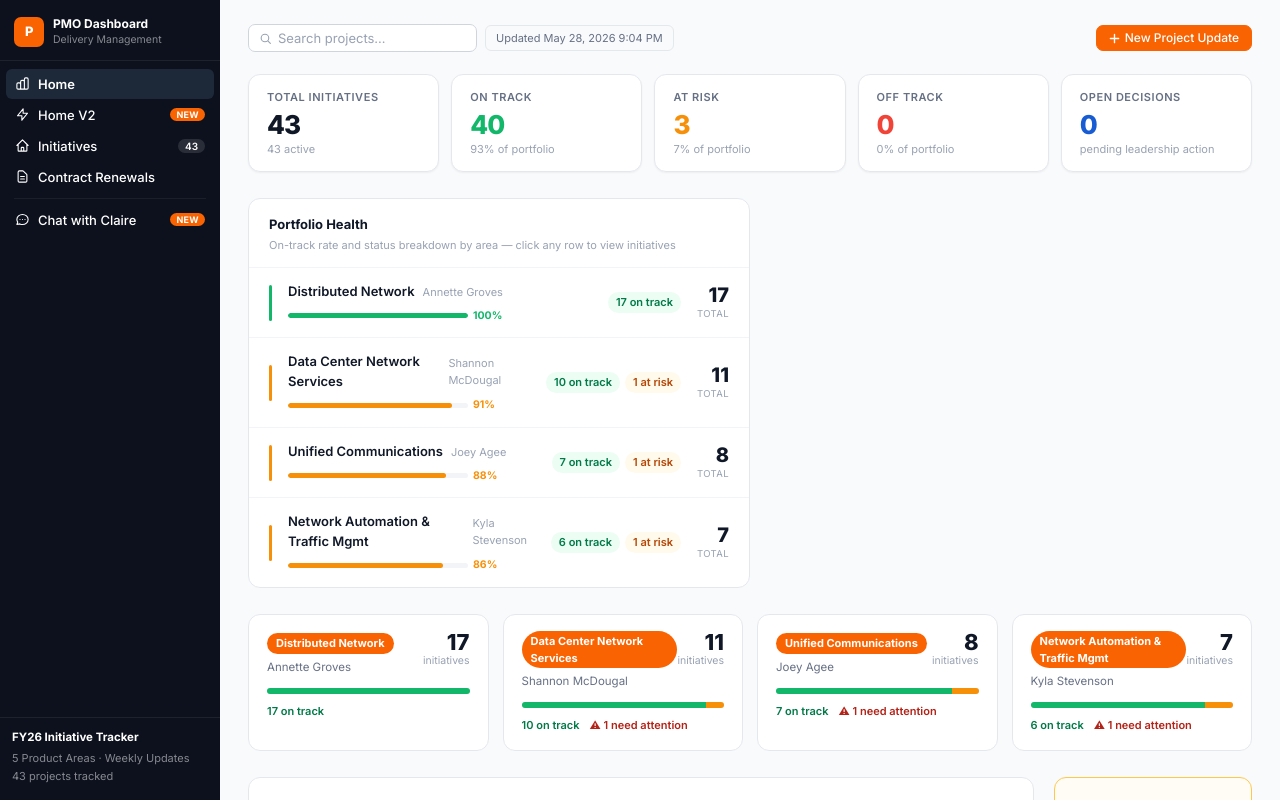
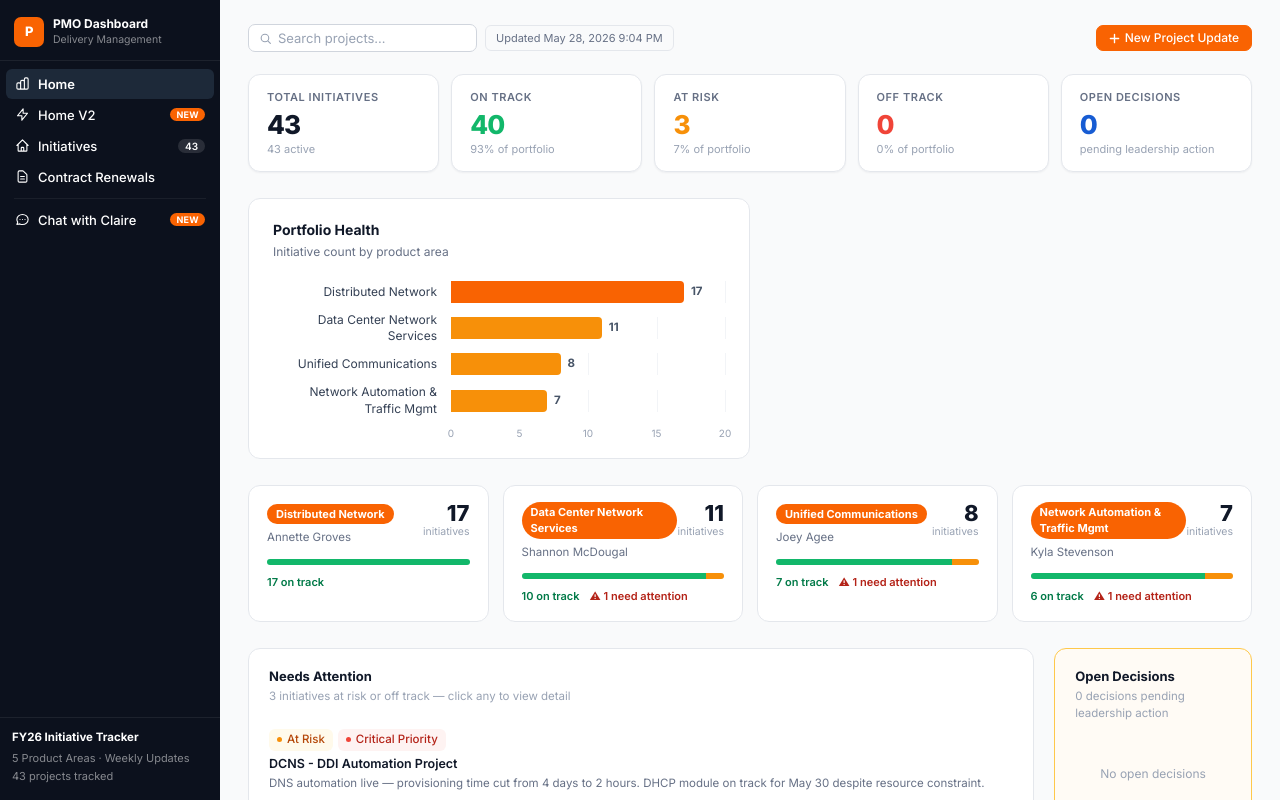
Before and after one commit to ktschoenberg/pmo-dashboard, a plain HTML site: page index.html in a window 1280 px wide. Drawn offline with Linux system fonts and the light colour scheme.

Commit message:
Redesign Portfolio Health as horizontal bar chart matching NOC By Category style
Right-aligned labels, proportional orange bars, count label after bar,
x-axis ticks with gridlines, click any bar to drill into initiatives.

Co-Authored-By: Claude Sonnet 4.6 <noreply@anthropic.com>

```diff
--- a/index.html
+++ b/index.html
@@ -819,50 +819,48 @@ function renderPortfolio() {
       ${pfStat('Open Decisions',allDecisions.length,'pending leadership action','#175CD3')}
     </div>`;
 
-  // ── Portfolio Health scorecard
-  const phRows = AREAS.map((a, idx) => {
+  // ── Portfolio Health horizontal bar chart (By Category style)
+  const phData = AREAS.map(a => {
     const ap = projs.filter(p=>p.area===a.id);
     const asc = {'on-track':0,'at-risk':0,'off-track':0,'complete':0,'on-hold':0};
     ap.forEach(p=>asc[p.status]=(asc[p.status]||0)+1);
-    const onTrkPct = pct(asc['on-track'], ap.length);
-    const accentCol = asc['off-track']>0 ? '#F04438' : asc['at-risk']>0 ? '#F79009' : '#12B76A';
-    const isLast = idx === AREAS.length - 1;
-    const statusPills = [
-      asc['on-track']  ? `<span style="font-size:11px;font-weight:600;color:#027A48;background:#ECFDF3;padding:2px 8px;border-radius:20px;white-space:nowrap">${asc['on-track']} on track</span>` : '',
-      asc['at-risk']   ? `<span style="font-size:11px;font-weight:600;color:#B54708;background:#FFFAEB;padding:2px 8px;border-radius:20px;white-space:nowrap">${asc['at-risk']} at risk</span>` : '',
-      asc['off-track'] ? `<span style="font-size:11px;font-weight:600;color:#B42318;background:#FEF3F2;padding:2px 8px;border-radius:20px;white-space:nowrap">${asc['off-track']} off track</span>` : '',
-      asc['complete']  ? `<span style="font-size:11px;font-weight:600;color:#175CD3;background:#EFF8FF;padding:2px 8px;border-radius:20px;white-space:nowrap">${asc['complete']} complete</span>` : '',
-      asc['on-hold']   ? `<span style="font-size:11px;font-weight:600;color:#5925DC;background:#F4F3FF;padding:2px 8px;border-radius:20px;white-space:nowrap">${asc['on-hold']} on hold</span>` : '',
-    ].filter(Boolean).join('');
+    return { a, ap, asc };
+  });
+  const phMax = Math.max(...phData.map(d=>d.ap.length), 1);
+  const phAxisMax = Math.ceil(phMax/5)*5 || 5;
+  const phStep = phAxisMax <= 10 ? 2 : 5;
+  const phTicks = [];
+  for (let i=0; i<=phAxisMax; i+=phStep) phTicks.push(i);
+  const LBL = 178;
+
+  const phBarRows = phData.map(d => {
+    const barPct = d.ap.length / phAxisMax * 100;
+    const barCol = d.asc['off-track']>0 ? '#F04438' : d.asc['at-risk']>0 ? '#F79009' : 'var(--orange)';
     return `
-      <div onclick="setAreaAndStatus('${a.id}',null)" style="display:flex;align-items:center;gap:16px;padding:14px 20px;${isLast?'':'border-bottom:1px solid var(--g100);'}cursor:pointer;transition:background .12s;margin:0" onmouseenter="this.style.background='var(--g50)'" onmouseleave="this.style.background=''">
-        <div style="width:3px;height:36px;border-radius:2px;background:${accentCol};flex-shrink:0"></div>
-        <div style="flex:1;min-width:0">
-          <div style="display:flex;align-items:center;gap:8px;margin-bottom:6px">
-            <span style="font-size:13px;font-weight:600;color:var(--g900)">${esc(a.label)}</span>
-            <span style="font-size:11px;color:var(--g400)">${esc(AREA_PM[a.id]||'—')}</span>
-          </div>
-          <div style="display:flex;align-items:center;gap:5px">
-            <div style="flex:1;max-width:180px;height:5px;background:var(--g100);border-radius:3px;overflow:hidden">
-              <div style="height:100%;width:${onTrkPct}%;background:${accentCol};border-radius:3px;transition:width .4s"></div>
-            </div>
-            <span style="font-size:10.5px;font-weight:700;color:${accentCol};min-width:28px">${onTrkPct}%</span>
-          </div>
-        </div>
-        <div style="display:flex;gap:5px;flex-wrap:wrap;justify-content:flex-end;max-width:220px">${statusPills}</div>
-        <div style="text-align:right;flex-shrink:0">
-          <div style="font-size:20px;font-weight:800;color:var(--g900);line-height:1">${ap.length}</div>
-          <div style="font-size:9.5px;color:var(--g400);margin-top:2px;text-transform:uppercase;letter-spacing:.04em">total</div>
+      <div onclick="setAreaAndStatus('${d.a.id}',null)" style="display:flex;align-items:center;margin-bottom:9px;cursor:pointer" onmouseenter="this.querySelector('.ph-bar').style.opacity='.8'" onmouseleave="this.querySelector('.ph-bar').style.opacity='1'">
+        <div style="width:${LBL}px;text-align:right;padding-right:14px;font-size:12px;color:var(--g700);flex-shrink:0;line-height:1.35">${esc(d.a.label)}</div>
+        <div style="flex:1;position:relative;height:22px">
+          ${phTicks.map(t=>`<div style="position:absolute;top:0;bottom:0;left:${t/phAxisMax*100}%;width:1px;background:var(--g100)"></div>`).join('')}
+          <div class="ph-bar" style="position:absolute;top:0;bottom:0;left:0;width:${barPct}%;background:${barCol};border-radius:0 4px 4px 0;transition:opacity .13s;min-width:${d.ap.length?4:0}px"></div>
+          ${d.ap.length ? `<span style="position:absolute;top:50%;transform:translateY(-50%);left:calc(${barPct}% + 7px);font-size:11.5px;font-weight:700;color:var(--g600);white-space:nowrap">${d.ap.length}</span>` : ''}
         </div>
       </div>`;
   }).join('');
+
+  const phXAxis = `
+    <div style="display:flex;align-items:flex-start;margin-top:4px">
+      <div style="width:${LBL}px;flex-shrink:0"></div>
+      <div style="flex:1;position:relative;height:16px">
+        ${phTicks.map(t=>`<span style="position:absolute;left:${t/phAxisMax*100}%;transform:translateX(-50%);font-size:10px;color:var(--g400)">${t}</span>`).join('')}
+      </div>
+    </div>`;
+
   const areaHealthChart = `
-    <div style="background:#fff;border:1px solid var(--g200);border-radius:12px;overflow:hidden;margin-bottom:26px;max-width:50%">
-      <div style="padding:16px 20px 14px;border-bottom:1px solid var(--g100)">
-        <div style="font-size:13px;font-weight:700;color:var(--g900);margin-bottom:2px">Portfolio Health</div>
-        <div style="font-size:11px;color:var(--g400)">On-track rate and status breakdown by area — click any row to view initiatives</div>
-      </div>
-      ${phRows}
+    <div style="background:#fff;border:1px solid var(--g200);border-radius:12px;padding:20px 24px 16px;margin-bottom:26px;max-width:50%">
+      <div style="font-size:14px;font-weight:700;color:var(--g900);margin-bottom:3px">Portfolio Health</div>
+      <div style="font-size:12px;color:var(--g500);margin-bottom:20px">Initiative count by product area</div>
+      ${phBarRows}
+      ${phXAxis}
     </div>`;
 
   // ── Portfolio Health cards (original, shown below bar chart for comparison)
```
Also changed, not shown: pmo-dashboard.html (+34 -36 lines).
